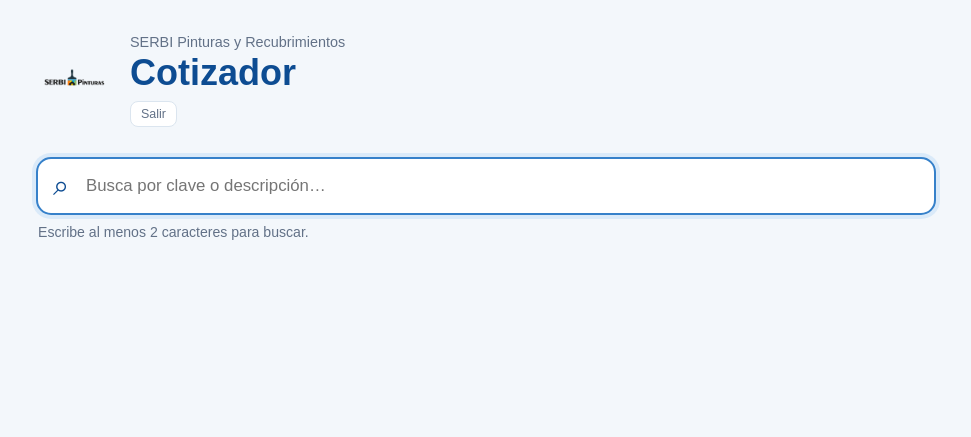
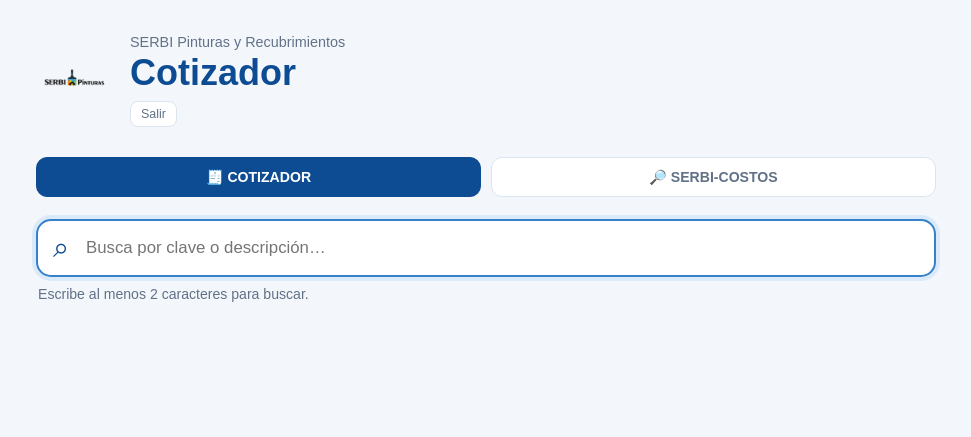
Before and after one commit to SergioSerbi/SERBI-Cotizador, a Python web app: template templates/cotizador_v3.html in a window 1280 px wide. Shown: the top 437 px of the page, without its empty margins (154-1125 px from the left). Run offline with Jinja, Linux system fonts and the light colour scheme; the template is opened without the code that fills it, so the values that code supplies are empty.

Commit message:
Agregar navegación SERBI-Costos al cotizador

```diff
--- a/templates/cotizador_v3.html
+++ b/templates/cotizador_v3.html
@@ -6,6 +6,7 @@
     <meta name="theme-color" content="#0d4c92">
     <title>Cotizador SERBI</title>
     <link rel="stylesheet" href="/static/css/style.css">
+    <link rel="stylesheet" href="/static/css/costos.css">
 </head>
 <body>
     <main class="contenedor">
@@ -18,6 +19,11 @@
                 {% if fecha_actualizacion %}<p class="fechaActualizacion">Precios actualizados: <strong>{{ fecha_actualizacion }}</strong></p>{% endif %}
             </div>
         </header>
+
+        <nav class="costosNav" aria-label="Secciones SERBI">
+            <a href="/" class="activo">🧾 COTIZADOR</a>
+            <a href="/costos">🔎 SERBI-COSTOS</a>
+        </nav>
 
         <section class="buscador" aria-label="Buscar productos">
             <label class="sr-only" for="buscar">Buscar producto</label>
```
